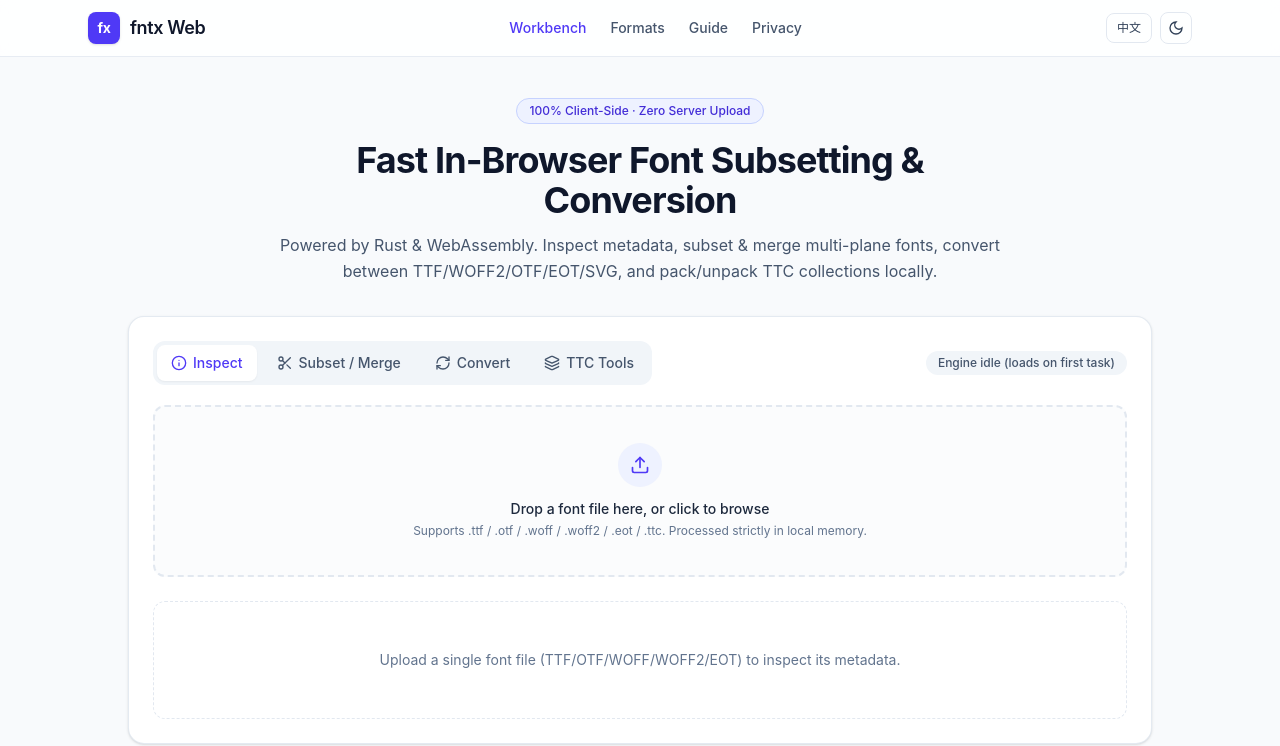
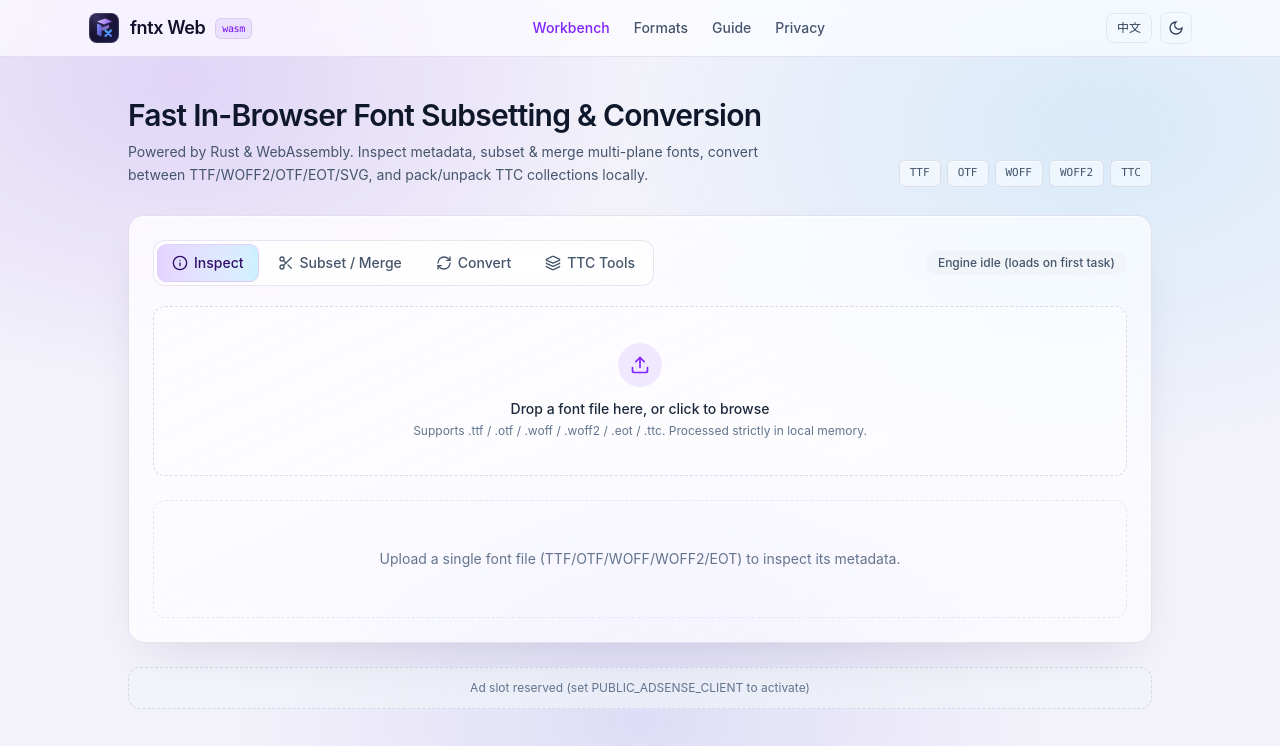
Before and after one commit to SethWen/fntx-demo, an Astro site: page /en in a window 1280 px wide. Shown: the top 746 px of the page. Built offline with nearby package versions, Linux system fonts and the light colour scheme; Astro itself is replaced by a stand-in of ours.

Commit message:
feat: apply Quantum Violet theme, glassmorphism UI, and SVG logo

```diff
--- a/src/components/workbench/FontPreview.tsx
+++ b/src/components/workbench/FontPreview.tsx
@@ -74,7 +74,7 @@ export function FontPreview({ fontBytes, format = 'ttf', lang }: FontPreviewProp
               max={64}
               value={fontSize}
               onChange={(e) => setFontSize(Number(e.target.value))}
-              className="accent-indigo-600"
+              className="accent-violet-600"
             />
           </label>
         )}
@@ -85,7 +85,7 @@ export function FontPreview({ fontBytes, format = 'ttf', lang }: FontPreviewProp
       ) : (
         <>
           {loading && (
-            <p className="mb-2 text-xs text-indigo-600 dark:text-indigo-400">{t.loading}</p>
+            <p className="mb-2 text-xs text-violet-600 dark:text-violet-300">{t.loading}</p>
           )}
           <textarea
             value={sampleText}
@@ -96,7 +96,7 @@ export function FontPreview({ fontBytes, format = 'ttf', lang }: FontPreviewProp
               fontSize: `${fontSize}px`,
               lineHeight: 1.4,
             }}
-            className="w-full rounded-lg border border-slate-200 bg-white p-3 text-slate-900 outline-none focus:border-indigo-500 dark:border-slate-700 dark:bg-slate-950 dark:text-slate-100"
+            className="w-full rounded-lg border border-slate-200/80 bg-white/80 p-3 text-slate-900 outline-none focus:border-violet-500 dark:border-violet-400/20 dark:bg-[#0d0b1a]/70 dark:text-slate-100"
           />
         </>
       )}
--- a/src/components/workbench/FontWorkbench.tsx
+++ b/src/components/workbench/FontWorkbench.tsx
@@ -80,7 +80,7 @@ export function FontWorkbench({ lang }: FontWorkbenchProps) {
     },
     loading: {
       text: t.engine.loading,
-      cls: 'bg-indigo-50 text-indigo-700 dark:bg-indigo-950/60 dark:text-indigo-300',
+      cls: 'bg-violet-500/12 text-violet-700 dark:bg-violet-400/15 dark:text-violet-300',
       icon: <Loader2 className="h-3.5 w-3.5 animate-spin" />,
     },
     ready: {
@@ -103,9 +103,9 @@ export function FontWorkbench({ lang }: FontWorkbenchProps) {
   ];
 
   return (
-    <section className="mx-auto max-w-5xl rounded-2xl border border-slate-200/90 bg-white p-5 shadow-sm sm:p-6 dark:border-slate-800 dark:bg-slate-900/70">
+    <section className="qv-glass mx-auto max-w-5xl rounded-2xl border border-violet-950/10 p-5 sm:p-6 dark:border-violet-400/15">
       <div className="mb-5 flex flex-wrap items-center justify-between gap-3">
-        <div className="flex flex-wrap gap-1.5 rounded-xl bg-slate-100 p-1 dark:bg-slate-950">
+        <div className="flex flex-wrap gap-1.5 rounded-xl border border-violet-950/10 bg-white/45 p-1 backdrop-blur-md dark:border-violet-400/15 dark:bg-[#1b1734]/45">
           {tabs.map((tab) => {
             const Icon = tab.icon;
             const active = activeTab === tab.key;
@@ -119,7 +119,7 @@ export function FontWorkbench({ lang }: FontWorkbenchProps) {
                 }}
                 className={`inline-flex items-center gap-1.5 rounded-lg px-3.5 py-2 text-xs font-medium transition sm:text-sm ${
                   active
-                    ? 'bg-white text-indigo-600 shadow-xs dark:bg-slate-800 dark:text-indigo-400'
+                    ? 'bg-gradient-to-r from-violet-600/20 to-sky-400/20 text-violet-950 shadow-xs ring-1 ring-violet-500/25 dark:from-violet-500/30 dark:to-sky-400/20 dark:text-white dark:ring-violet-400/30'
                     : 'text-slate-600 hover:text-slate-900 dark:text-slate-400 dark:hover:text-slate-100'
                 }`}
               >
@@ -151,10 +151,10 @@ export function FontWorkbench({ lang }: FontWorkbenchProps) {
           const file = e.dataTransfer.files?.[0];
           if (file) void loadFontFile(file);
         }}
-        className={`mb-6 rounded-xl border-2 border-dashed p-5 transition ${
+        className={`mb-6 rounded-xl border border-dashed p-5 transition ${
           dragging
-            ? 'border-indigo-500 bg-indigo-50/50 dark:bg-indigo-950/20'
-            : 'border-slate-200 bg-slate-50/50 dark:border-slate-800 dark:bg-slate-950/40'
+            ? 'border-violet-500 bg-violet-500/10 dark:border-violet-400 dark:bg-violet-500/15'
+            : 'border-violet-950/15 bg-white/35 dark:border-violet-400/20 dark:bg-[#1a1733]/35'
         }`}
       >
         <input
@@ -179,7 +179,7 @@ export function FontWorkbench({ lang }: FontWorkbenchProps) {
             }}
             className="flex cursor-pointer flex-col items-center justify-center py-4 text-center"
           >
-            <div className="mb-3 rounded-full bg-indigo-50 p-3 text-indigo-600 dark:bg-indigo-950/60 dark:text-indigo-400">
+            <div className="mb-3 rounded-full bg-violet-500/12 p-3 text-violet-600 dark:bg-violet-400/15 dark:text-violet-300">
               <Upload className="h-5 w-5" />
             </div>
             <p className="text-sm font-medium text-slate-800 dark:text-slate-100">
@@ -190,7 +190,7 @@ export function FontWorkbench({ lang }: FontWorkbenchProps) {
         ) : (
           <div className="flex flex-wrap items-center justify-between gap-3">
             <div className="flex items-center gap-3">
-              <div className="rounded-lg bg-indigo-50 p-2.5 text-indigo-600 dark:bg-indigo-950/60 dark:text-indigo-400">
+              <div className="rounded-lg bg-violet-500/12 p-2.5 text-violet-600 dark:bg-violet-400/15 dark:text-violet-300">
                 <FileType2 className="h-5 w-5" />
               </div>
               <div>
--- a/src/layouts/BaseLayout.astro
+++ b/src/layouts/BaseLayout.astro
@@ -35,6 +35,7 @@ const navItems: Array<{ key: Props['currentPath']; label: string; href: string }
   <head>
     <meta charset="UTF-8" />
     <meta name="viewport" content="width=device-width, initial-scale=1.0" />
+    <link rel="icon" type="image/svg+xml" href="/favicon.svg" />
     <title>{title}</title>
     <meta name="description" content={description} />
     <link rel="alternate" hreflang="zh-CN" href={routeMap[currentPath].zh} />
@@ -63,13 +64,45 @@ const navItems: Array<{ key: Props['currentPath']; label: string; href: string }
     }
   </head>
   <body class="min-h-screen flex flex-col">
-    <header class="sticky top-0 z-30 border-b border-slate-200/80 bg-white/85 backdrop-blur dark:border-slate-800/80 dark:bg-slate-950/85">
+    <div class="qv-ambient" aria-hidden="true"></div>
+    <header class="sticky top-0 z-30 border-b border-violet-950/10 bg-white/65 backdrop-blur-xl backdrop-saturate-150 dark:border-violet-400/15 dark:bg-[#0d0b1a]/65">
       <div class="mx-auto flex max-w-6xl items-center justify-between px-4 py-3 sm:px-6">
         <a href={routeMap.workbench[lang]} class="flex items-center gap-2.5 font-semibold tracking-tight">
-          <span class="inline-flex h-8 w-8 items-center justify-center rounded-lg bg-indigo-600 text-sm font-bold text-white shadow-sm">
-            fx
+          <svg xmlns="http://www.w3.org/2000/svg" viewBox="0 0 64 64" class="h-8 w-8 shrink-0" fill="none" aria-hidden="true">
+            <defs>
+              <linearGradient id="nav-bg-violet" x1="0" y1="0" x2="64" y2="64" gradientUnits="userSpaceOnUse">
+                <stop offset="0%" stop-color="#0D0B1A" />
+                <stop offset="100%" stop-color="#1E1B4B" />
+              </linearGradient>
+              <radialGradient id="nav-sheen-violet" cx="0.25" cy="0.15" r="0.85">
+                <stop offset="0%" stop-color="#A78BFA" stop-opacity="0.30" />
+                <stop offset="100%" stop-color="#0D0B1A" stop-opacity="0" />
+              </radialGradient>
+              <linearGradient id="nav-prism-top" x1="14" y1="14" x2="50" y2="34" gradientUnits="userSpaceOnUse">
+                <stop offset="0%" stop-color="#DDD6FE" />
+                <stop offset="100%" stop-color="#7C3AED" />
+              </linearGradient>
+              <linearGradient id="nav-prism-mid" x1="18" y1="26" x2="48" y2="48" gradientUnits="userSpaceOnUse">
+                <stop offset="0%" stop-color="#818CF8" stop-opacity="0.95" />
+                <stop offset="100%" stop-color="#4F46E5" stop-opacity="0.75" />
+              </linearGradient>
+              <linearGradient id="nav-spark-cyan" x1="36" y1="32" x2="50" y2="50" gradientUnits="userSpaceOnUse">
+                <stop offset="0%" stop-color="#38BDF8" />
+                <stop offset="100%" stop-color="#6366F1" />
+              </linearGradient>
+            </defs>
+            <rect x="2" y="2" width="60" height="60" rx="16" fill="url(#nav-bg-violet)" />
+            <rect x="2" y="2" width="60" height="60" rx="16" fill="url(#nav-sheen-violet)" />
+            <rect x="2.75" y="2.75" width="58.5" height="58.5" rx="15.25" stroke="#C4B5FD" stroke-opacity="0.32" stroke-width="1.5" />
+            <path d="M18 19L34 13L48 19L32 25L18 19Z" fill="url(#nav-prism-top)" />
+            <path d="M18 23L27 26.8V49L18 45.2V23Z" fill="url(#nav-prism-mid)" />
+            <path d="M27 31L42 25.5V32.5L27 38V31Z" fill="#A78BFA" fill-opacity="0.72" />
+            <path d="M35 37L46 48M46 37L35 48" stroke="url(#nav-spark-cyan)" stroke-width="4.5" stroke-linecap="round" />
+          </svg>
+          <span class="text-lg">{t.siteName}</span>
+          <span class="rounded-md border border-violet-950/10 bg-violet-500/10 px-1.5 py-0.5 font-mono text-[10px] font-medium text-violet-700 dark:border-violet-400/20 dark:bg-violet-400/10 dark:text-violet-300">
+            wasm
           </span>
-          <span class="text-lg">{t.siteName}</span>
         </a>
 
         <nav class="hidden items-center gap-6 text-sm font-medium md:flex">
@@ -79,7 +112,7 @@ const navItems: Array<{ key: Props['currentPath']; label: string; href: string }
                 href={item.href}
                 class={
                   currentPath === item.key
-                    ? 'text-indigo-600 dark:text-indigo-400'
+                    ? 'text-violet-600 dark:text-violet-300'
                     : 'text-slate-600 hover:text-slate-900 dark:text-slate-400 dark:hover:text-slate-100'
                 }
               >
@@ -117,14 +150,14 @@ const navItems: Array<{ key: Props['currentPath']; label: string; href: string }
       </div>
 
       <!-- Mobile compact nav -->
-      <div class="flex items-center justify-center gap-4 border-t border-slate-200/60 px-4 py-2 text-xs font-medium md:hidden dark:border-slate-800/60">
+      <div class="flex items-center justify-center gap-4 border-t border-violet-950/10 px-4 py-2 text-xs font-medium md:hidden dark:border-violet-400/15">
         {
           navItems.map((item) => (
             <a
               href={item.href}
               class={
                 currentPath === item.key
-                  ? 'text-indigo-600 dark:text-indigo-400'
+                  ? 'text-violet-600 dark:text-violet-300'
                   : 'text-slate-600 dark:text-slate-400'
               }
             >
@@ -139,7 +172,7 @@ const navItems: Array<{ key: Props['currentPath']; label: string; href: string }
       <slot />
     </main>
 
-    <footer class="border-t border-slate-200/80 bg-white/60 py-6 text-center text-xs text-slate-500 dark:border-slate-800/80 dark:bg-slate-950/60 dark:text-slate-400">
+    <footer class="border-t border-violet-950/10 bg-white/45 py-6 text-center text-xs text-slate-500 backdrop-blur-md dark:border-violet-400/15 dark:bg-[#0b0a14]/55 dark:text-slate-400">
       <div class="mx-auto max-w-6xl space-y-2 px-4">
         <p>{t.footer.localOnly}</p>
         <p class="flex items-center justify-center gap-3">
--- a/src/pages/en/index.astro
+++ b/src/pages/en/index.astro
@@ -15,16 +15,22 @@ const t = translations[lang];
   description={t.hero.subtitle}
 >
   <div class="mx-auto max-w-6xl px-4 py-8 sm:px-6 sm:py-10">
-    <div class="mx-auto mb-8 max-w-3xl text-center">
-      <span class="inline-flex items-center rounded-full border border-indigo-200 bg-indigo-50 px-3 py-1 text-xs font-medium text-indigo-700 dark:border-indigo-900/60 dark:bg-indigo-950/60 dark:text-indigo-300">
-        {t.hero.badge}
-      </span>
-      <h1 class="mt-4 text-3xl font-bold tracking-tight text-slate-900 sm:text-4xl dark:text-white">
-        {t.hero.title}
-      </h1>
-      <p class="mt-3 text-sm leading-relaxed text-slate-600 sm:text-base dark:text-slate-400">
-        {t.hero.subtitle}
-      </p>
+    <div class="mx-auto mb-7 flex max-w-5xl flex-wrap items-end justify-between gap-4">
+      <div>
+        <h1 class="text-2xl font-semibold tracking-tight text-slate-900 sm:text-3xl dark:text-white">
+          {t.hero.title}
+        </h1>
+        <p class="mt-2 max-w-2xl text-sm leading-relaxed text-slate-600 dark:text-slate-400">
+          {t.hero.subtitle}
+        </p>
+      </div>
+      <div class="flex flex-wrap gap-1.5 font-mono text-[11px] text-slate-600 dark:text-violet-200/80">
+        <span class="qv-glass-card rounded-md border border-violet-950/10 px-2.5 py-1 dark:border-violet-400/20">TTF</span>
+        <span class="qv-glass-card rounded-md border border-violet-950/10 px-2.5 py-1 dark:border-violet-400/20">OTF</span>
+        <span class="qv-glass-card rounded-md border border-violet-950/10 px-2.5 py-1 dark:border-violet-400/20">WOFF</span>
+        <span class="qv-glass-card rounded-md border border-violet-950/10 px-2.5 py-1 dark:border-violet-400/20">WOFF2</span>
+        <span class="qv-glass-card rounded-md border border-violet-950/10 px-2.5 py-1 dark:border-violet-400/20">TTC</span>
+      </div>
     </div>
 
     <FontWorkbench client:load lang={lang} />
@@ -32,19 +38,19 @@ const t = translations[lang];
     <AdSlot lang={lang} slotId="home-bottom-en" />
 
     <section class="mx-auto mt-10 grid max-w-5xl gap-4 sm:grid-cols-3">
-      <div class="rounded-2xl border border-slate-200/80 bg-white/80 p-5 dark:border-slate-800 dark:bg-slate-900/50">
+      <div class="qv-glass-card rounded-2xl border border-violet-950/10 p-5 dark:border-violet-400/15">
         <h2 class="text-sm font-semibold text-slate-900 dark:text-white">Multi-Source Subsetting</h2>
         <p class="mt-2 text-xs leading-relaxed text-slate-600 dark:text-slate-400">
           Subset and merge BMP & SIP supplementary fonts by Unicode range in a single pass with missing codepoint reports.
         </p>
       </div>
-      <div class="rounded-2xl border border-slate-200/80 bg-white/80 p-5 dark:border-slate-800 dark:bg-slate-900/50">
+      <div class="qv-glass-card rounded-2xl border border-violet-950/10 p-5 dark:border-violet-400/15">
         <h2 class="text-sm font-semibold text-slate-900 dark:text-white">Full Format Conversion</h2>
         <p class="mt-2 text-xs leading-relaxed text-slate-600 dark:text-slate-400">
           Convert locally between TTF, WOFF2, WOFF, OTF (quadratic to cubic CFF), EOT, and SVG without uploading files.
         </p>
       </div>
-      <div class="rounded-2xl border border-slate-200/80 bg-white/80 p-5 dark:border-slate-800 dark:bg-slate-900/50">
+      <div class="qv-glass-card rounded-2xl border border-violet-950/10 p-5 dark:border-violet-400/15">
         <h2 class="text-sm font-semibold text-slate-900 dark:text-white">TTC Pack & Unpack</h2>
         <p class="mt-2 text-xs leading-relaxed text-slate-600 dark:text-slate-400">
           Inspect shared table stats in TrueType Collections, extract individual faces, or pack multiple fonts with deduplication.
--- a/src/pages/index.astro
+++ b/src/pages/index.astro
@@ -15,16 +15,22 @@ const t = translations[lang];
   description={t.hero.subtitle}
 >
   <div class="mx-auto max-w-6xl px-4 py-8 sm:px-6 sm:py-10">
-    <div class="mx-auto mb-8 max-w-3xl text-center">
-      <span class="inline-flex items-center rounded-full border border-indigo-200 bg-indigo-50 px-3 py-1 text-xs font-medium text-indigo-700 dark:border-indigo-900/60 dark:bg-indigo-950/60 dark:text-indigo-300">
-        {t.hero.badge}
-      </span>
-      <h1 class="mt-4 text-3xl font-bold tracking-tight text-slate-900 sm:text-4xl dark:text-white">
-        {t.hero.title}
-      </h1>
-      <p class="mt-3 text-sm leading-relaxed text-slate-600 sm:text-base dark:text-slate-400">
-        {t.hero.subtitle}
-      </p>
+    <div class="mx-auto mb-7 flex max-w-5xl flex-wrap items-end justify-between gap-4">
+      <div>
+        <h1 class="text-2xl font-semibold tracking-tight text-slate-900 sm:text-3xl dark:text-white">
+          {t.hero.title}
+        </h1>
+        <p class="mt-2 max-w-2xl text-sm leading-relaxed text-slate-600 dark:text-slate-400">
+          {t.hero.subtitle}
+        </p>
+      </div>
+      <div class="flex flex-wrap gap-1.5 font-mono text-[11px] text-slate-600 dark:text-violet-200/80">
+        <span class="qv-glass-card rounded-md border border-violet-950/10 px-2.5 py-1 dark:border-violet-400/20">TTF</span>
+        <span class="qv-glass-card rounded-md border border-violet-950/10 px-2.5 py-1 dark:border-violet-400/20">OTF</span>
+        <span class="qv-glass-card rounded-md border border-violet-950/10 px-2.5 py-1 dark:border-violet-400/20">WOFF</span>
+        <span class="qv-glass-card rounded-md border border-violet-950/10 px-2.5 py-1 dark:border-violet-400/20">WOFF2</span>
+        <span class="qv-glass-card rounded-md border border-violet-950/10 px-2.5 py-1 dark:border-violet-400/20">TTC</span>
+      </div>
     </div>
 
     <FontWorkbench client:load lang={lang} />
@@ -32,19 +38,19 @@ const t = translations[lang];
     <AdSlot lang={lang} slotId="home-bottom" />
 
     <section class="mx-auto mt-10 grid max-w-5xl gap-4 sm:grid-cols-3">
-      <div class="rounded-2xl border border-slate-200/80 bg-white/80 p-5 dark:border-slate-800 dark:bg-slate-900/50">
+      <div class="qv-glass-card rounded-2xl border border-violet-950/10 p-5 dark:border-violet-400/15">
         <h2 class="text-sm font-semibold text-slate-900 dark:text-white">多源子集化与合并</h2>
         <p class="mt-2 text-xs leading-relaxed text-slate-600 dark:text-slate-400">
           支持 BMP 基本区与 SIP 扩展区字库按 Unicode 区间独立裁剪并自动合并，精确统计缺失码点。
         </p>
       </div>
-      <div class="rounded-2xl border border-slate-200/80 bg-white/80 p-5 dark:border-slate-800 dark:bg-slate-900/50">
+      <div class="qv-glass-card rounded-2xl border border-violet-950/10 p-5 dark:border-violet-400/15">
         <h2 class="text-sm font-semibold text-slate-900 dark:text-white">全格式本地互转</h2>
         <p class="mt-2 text-xs leading-relaxed text-slate-600 dark:text-slate-400">
           支持 TTF、WOFF2、WOFF、OTF（TrueType 提升为 CFF 三次贝塞尔）、EOT 与 SVG 一键转换。
         </p>
       </div>
-      <div class="rounded-2xl border border-slate-200/80 bg-white/80 p-5 dark:border-slate-800 dark:bg-slate-900/50">
+      <div class="qv-glass-card rounded-2xl border border-violet-950/10 p-5 dark:border-violet-400/15">
         <h2 class="text-sm font-semibold text-slate-900 dark:text-white">TTC 集合无损拆装</h2>
         <p class="mt-2 text-xs leading-relaxed text-slate-600 dark:text-slate-400">
           可视化查看 TTC 容器表共享统计，支持单字形或全量拆解为独立 SFNT，以及多字体表去重打包。
--- a/src/styles/global.css
+++ b/src/styles/global.css
@@ -8,6 +8,63 @@
   }
 
   body {
-    @apply bg-slate-50 text-slate-900 antialiased transition-colors duration-200 dark:bg-slate-950 dark:text-slate-100;
+    @apply bg-[#F3F2FA] text-[#12102B] antialiased transition-colors duration-200 dark:bg-[#070610] dark:text-[#ECEAF8];
   }
 }
+
+.qv-ambient {
+  position: fixed;
+  inset: 0;
+  z-index: -1;
+  pointer-events: none;
+  background:
+    radial-gradient(660px 440px at 14% 10%, rgba(124, 58, 237, 0.16), transparent 70%),
+    radial-gradient(680px 460px at 86% 16%, rgba(56, 189, 248, 0.14), transparent 72%),
+    radial-gradient(580px 420px at 50% 90%, rgba(79, 70, 229, 0.12), transparent 70%);
+}
+
+html.dark .qv-ambient {
+  background:
+    radial-gradient(660px 440px at 14% 10%, rgba(124, 58, 237, 0.24), transparent 70%),
+    radial-gradient(680px 460px at 86% 16%, rgba(56, 189, 248, 0.15), transparent 72%),
+    radial-gradient(580px 420px at 50% 90%, rgba(79, 70, 229, 0.2), transparent 70%);
+}
+
+.qv-glass {
+  background: linear-gradient(155deg, rgba(255, 255, 255, 0.78), rgba(255, 255, 255, 0.58));
+  backdrop-filter: blur(24px) saturate(165%);
+  -webkit-backdrop-filter: blur(24px) saturate(165%);
+  box-shadow:
+    inset 0 1px 0 rgba(255, 255, 255, 0.85),
+    0 20px 50px -24px rgba(30, 27, 75, 0.18);
+}
+
+html.dark .qv-glass {
+  background: linear-gradient(155deg, rgba(22, 19, 44, 0.72), rgba(16, 13, 34, 0.54));
+  box-shadow:
+    inset 0 1px 0 rgba(255, 255, 255, 0.08),
+    0 28px 60px -24px rgba(5, 3, 18, 0.7);
+}
+
+.qv-glass-card {
+  background: rgba(255, 255, 255, 0.54);
+  backdrop-filter: blur(16px) saturate(150%);
+  -webkit-backdrop-filter: blur(16px) saturate(150%);
+  box-shadow: inset 0 1px 0 rgba(255, 255, 255, 0.75);
+}
+
+html.dark .qv-glass-card {
+  background: rgba(24, 20, 48, 0.45);
+  box-shadow: inset 0 1px 0 rgba(255, 255, 255, 0.06);
+}
+
+.qv-btn-primary {
+  background: linear-gradient(135deg, rgba(124, 58, 237, 0.94), rgba(79, 70, 229, 0.94));
+  box-shadow:
+    inset 0 1px 0 rgba(255, 255, 255, 0.28),
+    0 8px 20px -6px rgba(124, 58, 237, 0.5);
+}
+
+.qv-btn-primary:hover:not(:disabled) {
+  background: linear-gradient(135deg, rgba(139, 92, 246, 0.96), rgba(99, 102, 241, 0.96));
+}
```
Also changed, not shown: src/components/workbench/ConvertPanel.tsx (+4 -4 lines), src/components/workbench/SubsetPanel.tsx (+10 -10 lines), src/components/workbench/TtcPanel.tsx (+12 -12 lines), public/favicon.svg (added), 1 other file.
